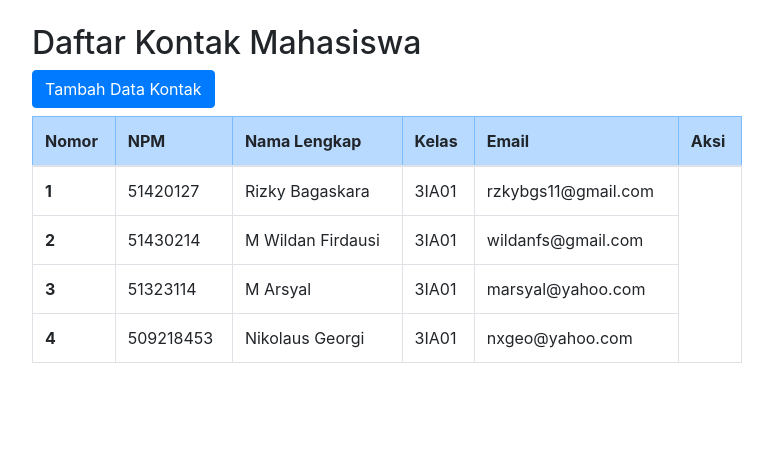
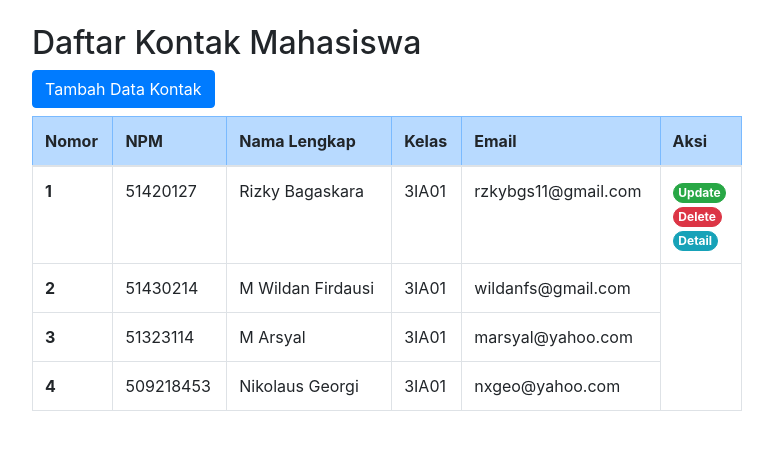
Before and after one commit to rzkybagaskara/Contact-App, a Node server app: page / in a window 1280 px wide. Shown: the part 56-506 px from the top of the page, without its empty margins (68-841 px from the left). Run offline with Node 20, Linux system fonts and the light colour scheme; some libraries are stand-ins or nearby versions.

Commit message:
add placeholder button

```diff
--- a/views/about.ejs
+++ b/views/about.ejs
@@ -3,7 +3,7 @@
 
 <div class="container">
     <div class="row">
-        <div class="col text-center">
+        <div class="col text-center mt-4">
             <h1>Final Project Praktikum Pemrograman Web</h1>
             <h3>CRUD App dengan ExpressJS</h3>
             <h4>Muhammad Wildan Firdausi</h4>
--- a/views/contact.ejs
+++ b/views/contact.ejs
@@ -18,6 +18,7 @@
         <th scope="col">Aksi</th>
       </tr>
 
+      <!-- harus loop isi kontak tsb buat tambahin buttonnya -->
       <tbody>
         <tr>
           <th scope="row">1</th>
@@ -25,6 +26,13 @@
           <td>Rizky Bagaskara</td>
           <td>3IA01</td>
           <td>rzkybgs11@gmail.com</td>
+          <!-- buttons -->
+          <td><a href="" class="btn btn-success badge rounded-pill">Update</a>
+            <br>
+              <a href="" class="btn btn-danger badge rounded-pill">Delete</a>
+            <br>
+              <a href="" class="btn btn-info badge rounded-pill">Detail</a>
+          </td>
         </tr>
         <tr>
           <th scope="row">2</th>
```
